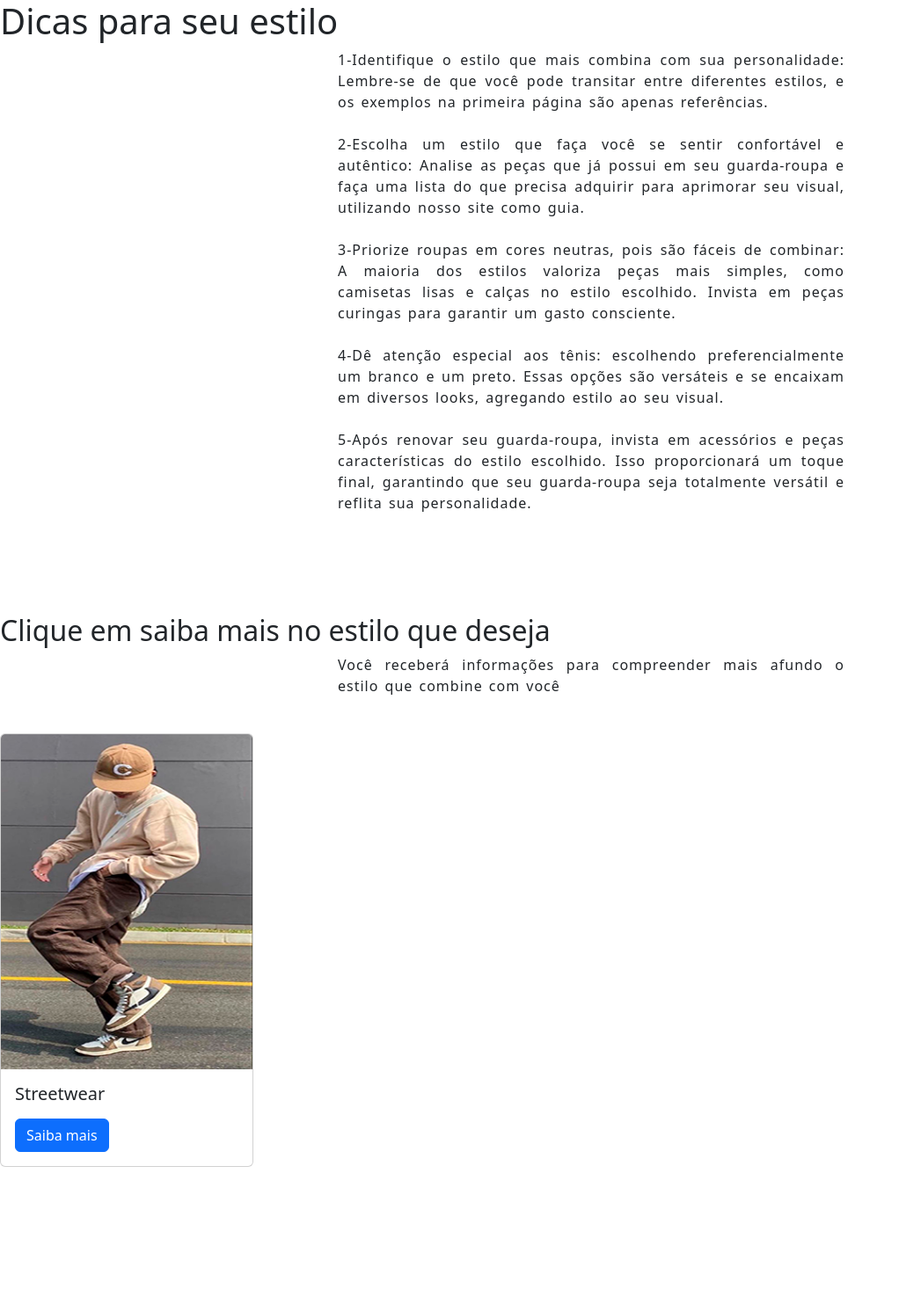
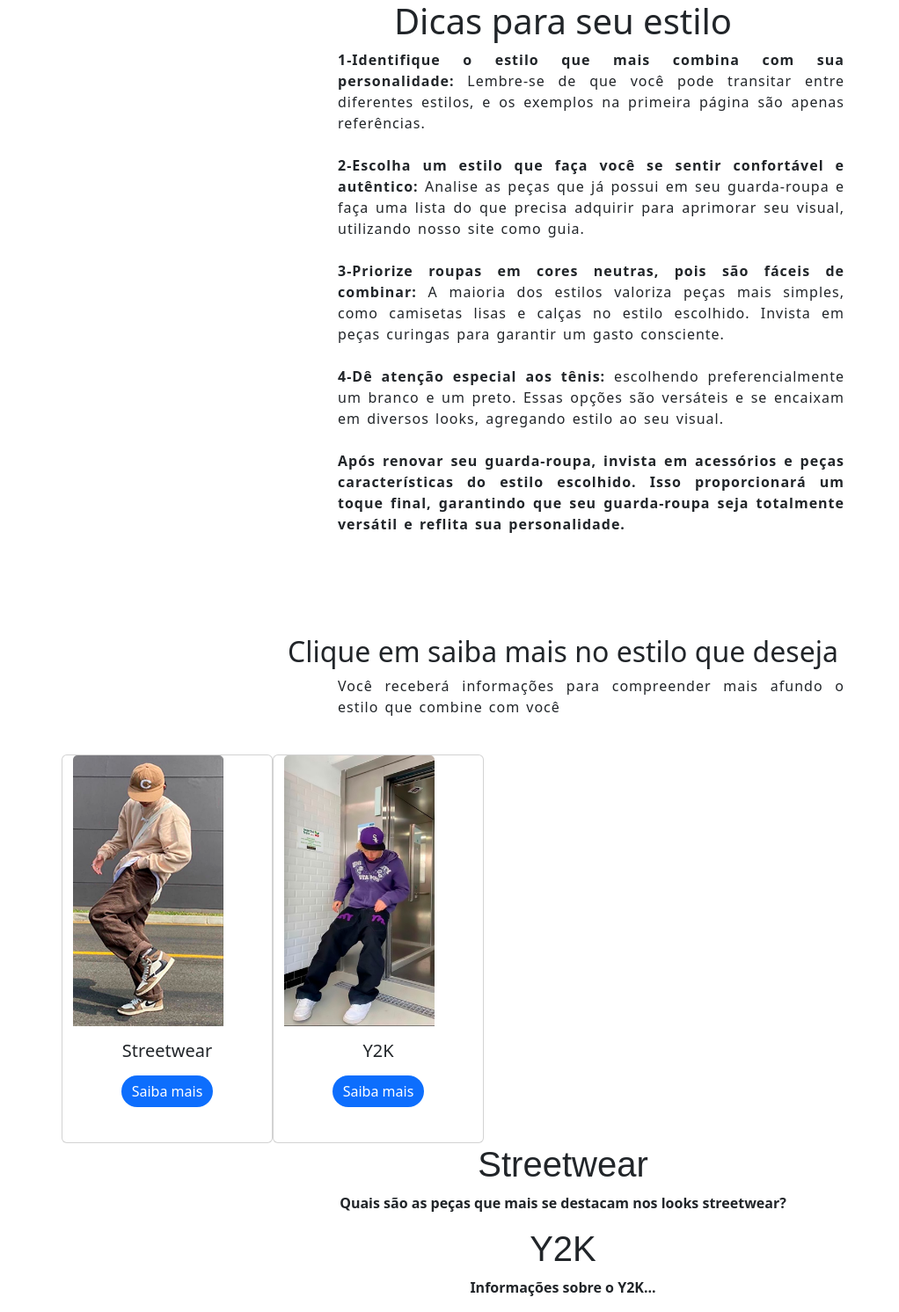
Before and after one commit to Kazuto15/Street_Elegance, a PHP site: page /Custumizations.php in a window 1280 px wide. Shown: the whole page at 88% size, without its empty margins (0-1022 px from the left). Before the commit the page ends 1327 px from the top, so only its background shows below. Run offline with PHP 8.4, Linux system fonts and the light colour scheme.

Commit message:
funçao
foi adicionada uma funçao na segunda pagina apos clicar no saiba mais no estilo streetwear

```diff
--- a/Custumizations.php
+++ b/Custumizations.php
@@ -13,16 +13,19 @@
 
 <body>
 
+<!--Navbar -->
+
+
 
 
     <div class="dicas">
-    <h1 >Dicas para seu estilo</h1>
+    <h1>Dicas para seu estilo</h1>
 
-    <p>1-Identifique o estilo que mais combina com sua personalidade: Lembre-se de que você pode transitar entre diferentes estilos, e os exemplos na primeira página são apenas referências. <br><br>
-       2-Escolha um estilo que faça você se sentir confortável e autêntico: Analise as peças que já possui em seu guarda-roupa e faça uma lista do que precisa adquirir para aprimorar seu visual, utilizando nosso site como guia. <br><br>
-       3-Priorize roupas em cores neutras, pois são fáceis de combinar: A maioria dos estilos valoriza peças mais simples, como camisetas lisas e calças no estilo escolhido. Invista em peças curingas para garantir um gasto consciente.<br><br>
-       4-Dê atenção especial aos tênis: escolhendo preferencialmente um branco e um preto. Essas opções são versáteis e se encaixam em diversos looks, agregando estilo ao seu visual.<br><br>
-       5-Após renovar seu guarda-roupa, invista em acessórios e peças características do estilo escolhido. Isso proporcionará um toque final, garantindo que seu guarda-roupa seja totalmente versátil e reflita sua personalidade.
+    <p><strong>1-Identifique o estilo que mais combina com sua personalidade: </strong>Lembre-se de que você pode transitar entre diferentes estilos, e os exemplos na primeira página são apenas referências. <br><br>
+       <strong>2-Escolha um estilo que faça você se sentir confortável e autêntico: </strong>Analise as peças que já possui em seu guarda-roupa e faça uma lista do que precisa adquirir para aprimorar seu visual, utilizando nosso site como guia. <br><br>
+       <strong>3-Priorize roupas em cores neutras, pois são fáceis de combinar:</strong> A maioria dos estilos valoriza peças mais simples, como camisetas lisas e calças no estilo escolhido. Invista em peças curingas para garantir um gasto consciente.<br><br>
+       <strong>4-Dê atenção especial aos tênis:</strong> escolhendo preferencialmente um branco e um preto. Essas opções são versáteis e se encaixam em diversos looks, agregando estilo ao seu visual.<br><br>
+       <strong>Após renovar seu guarda-roupa, invista em acessórios e peças características do estilo escolhido. Isso proporcionará um toque final, garantindo que seu guarda-roupa seja totalmente versátil e reflita sua personalidade.</strong>
     </p>
     <br><br><br>
 
@@ -30,17 +33,65 @@
     <p>Você receberá informações para compreender mais afundo o estilo que combine com você</p>
     </div>
 
-    <div class="card" style="width: 18rem;">
-  <img src="/img/st3_card.png" class="card-img-top" alt="...">
-  <div class="card-body">
-    <h5 class="card-title">Streetwear</h5>
-    <p class="card-text"></p>
-    <a href="#" class="btn btn-primary">Saiba mais</a>
-  </div>
+
+
+    <div class="container text-center">
+    <div class="row">
+        <div class="card" style="width: 15rem;">
+            <img src="img/st3_card.png" class="card-img-top" alt="...">
+            <div class="card-body">
+                <h5 class="card-title">Streetwear</h5>
+                <p class="card-text"></p>
+                <a href="javascript:void(0);" onclick="mostrarEstilo('streetwear')" class="btn btn-primary">Saiba mais</a>
+            </div>
+            <!-- Informações específicas para Streetwear -->
+
+        </div>
+
+        <div class="card" style="width: 15rem;">
+            <img src="img/y2K_1.png" class="card-img-top" alt="...">
+            <div class="card-body">
+                <h5 class="card-title">Y2K</h5>
+                <p class="card-text"></p>
+                <a href="javascript:void(0);" onclick="mostrarEstilo('y2k')" class="btn btn-primary">Saiba mais</a>
+              </div>
+
+        </div>
+    </div>
 </div>
+
+            <div class="conteudo-estilo" id="streetwear-content">
+               <h1>Streetwear</h1>
+                <p class="info-principal">Quais são as peças que mais se destacam nos looks streetwear?</p>
+                <p id="streetwear-vestimenta" style="display: none;">
+            <strong>Moletons-</strong>Calças de moletons são tendêndencia, principalmente pelo com quase tudo procure por moletons de cores neutras, por não ser uma peça que geralmente não tem tanto destaque. Com isso busque que o moletom seja armoniozo com o resto do look
+            tanto quanto a calça quanto a blusa que são ótimas escolhas em um dia frio. <br>
+            <strong>Camisetas-</strong>No streetwear as camisetas são bem versateis, você pode usar uma Oversize como também uma estampada, dica use uma estampa que faça parte dos seus gostos pessoais, seja um cantor ou algo que você goste, isso cria uma caracteristica unica
+            e especificamente sua. Outra tendência no streetwear são as camisetas estampadas nas costas dando um aspecto diferente nos estilo. <br>
+            <strong>Calças-</strong>As calças são peças muito importantes para o streetwear, tendo diversas variações,moletons, Jeans, Jeans com o corte reto, Calça Cargo e calça balão. O tamanho da calça geralmente no stretwear opte por peças mais largas, tirando a calça balão que ja
+            tem esse intuito de ser muito largo, não exagere. <br>
+            <strong>Shorts-</strong>Á diversas peças de shorts alguns modelos de exemplo, Short cargo, Short de moletom, Shorts de basquete, Shorts de nylon, Shorts estampados e descontraidos. Escolha o short que mais transpirar sua individualidade e conforto, seja bem abragente as cores. <br>
+            <strong>Tênis-</strong>As têndencias para os tenis nos streetwear são bem versáteis vou citar alguns modelos, NIke Air Force, Puma SlipStream, adidas Samba, Adidas Buny,  Puma 180, new balance 550, hocks pop lite, existe muitos outros tênis que representa este estilo
+            não escolha tênis de corrida, sapato social e nem sandalha. <br>
+            <strong>Chinelos-</strong>Sim você leu corretamente, Chinelos! devido as altas temperaturas os chinelos Slides criaram uma notoriedade incrivel e acaba sendo uma ótima opçao para o dia a dia. Escolha as cores que deseja depende para qual peça você quer dar destaque ao look. <br>
+            <strong>Acessório-</strong>Pulseiras, correntes finas, correntes grossas, utilize os acessórios pricinpalmente em looks mais simples sem muitas cores ou sopreposições para dar aquele toque final ao seu estilo. <br> <br>
+            <Strong>Paletas de cores</Strong><br>
+            <img src="img/cores-neutras.png" style="width: 20rem;" alt="">
+
+
+            </p>
+            </div>
+
+              <!-- Informações específicas para Y2K -->
+              <div class="conteudo-estilo" id="y2k-content">
+                <h1>Y2K</h1>
+                <p class="info-principal">Informações sobre o Y2K...</p>
+                <p id="y2k-vestimenta" style="display: none;">Vista-se assim para o Y2K...</p>
+            </div>
 
 
 
 </body>
+<script src="js/script.js"></script>
 <script src="https://cdn.jsdelivr.net/npm/bootstrap@5.3.2/dist/js/bootstrap.bundle.min.js" integrity="sha384-C6RzsynM9kWDrMNeT87bh95OGNyZPhcTNXj1NW7RuBCsyN/o0jlpcV8Qyq46cDfL" crossorigin="anonymous"></script>
 </html>
--- a/components/header-user.php
+++ b/components/header-user.php
@@ -96,7 +96,7 @@ nav {
 </style>
 
     <link href="https://cdn.jsdelivr.net/npm/bootstrap@5.3.2/dist/css/bootstrap.min.css" rel="stylesheet">
-    <link rel="stylesheet" href="../css/custom.css">
+    <link rel="stylesheet" href="/css/estilo.css">
     <link href="/your-path-to-uicons/css/uicons-[your-style].css" rel="stylesheet">
 <nav class="navbar navabar-expand-sm navbar-light nav_cor" id="nav-maximized">
   <div class="container">
--- a/css/estilo.css
+++ b/css/estilo.css
@@ -1,4 +1,6 @@
+
 .dicas p{
+
     text-align: justify;
     word-wrap: break-word;
     line-height: 1.5;       /*Controla a altura da linha */
@@ -10,3 +12,37 @@
     padding-left: 30%;
 
 }
+.dicas h1, h2{
+    text-align: center;
+    justify-content: center;
+}
+/*Cards */
+.container .card-img-top{
+    width: 80%;
+    height: 70%;
+}
+.container .btn{
+    border: none;
+   border-radius: 1000px;
+   cursor: pointer;
+   font-weight:inherit;
+   transition: 0.5s;
+
+}
+/*informaçoes dos estilos  */
+.conteudo-estilo h1{
+    font-family: sans-serif;
+    text-align: center;
+    justify-content: center;
+
+}
+
+.conteudo-estilo .info-principal{
+    font-weight: bold;
+
+}
+
+.conteudo-estilo p{
+    text-align: center;
+    justify-content:center ;
+}
--- /dev/null
+++ b/js/script.js
@@ -0,0 +1,21 @@
+// script.js
+
+function mostrarEstilo(estilo) {
+    // Oculta todos os conteúdos de estilo e informações de vestimenta
+    var todosConteudos = document.querySelectorAll('.conteudo-estilo');
+    todosConteudos.forEach(function (conteudo) {
+        conteudo.style.display = 'none';
+    });
+
+    var todasInformacoesVestimenta = document.querySelectorAll('[id$="-vestimenta"]');
+    todasInformacoesVestimenta.forEach(function (infoVestimenta) {
+        infoVestimenta.style.display = 'none';
+    });
+
+    // Mostra o conteúdo do estilo selecionado e as informações de vestimenta correspondentes
+    var conteudoSelecionado = document.getElementById(estilo + '-content');
+    conteudoSelecionado.style.display = 'block';
+
+    var informacoesVestimenta = document.getElementById(estilo + '-vestimenta');
+    informacoesVestimenta.style.display = 'block';
+}
```
Also changed, not shown: img/cores-neutras.png (added), img/y2K_1.png (added).
